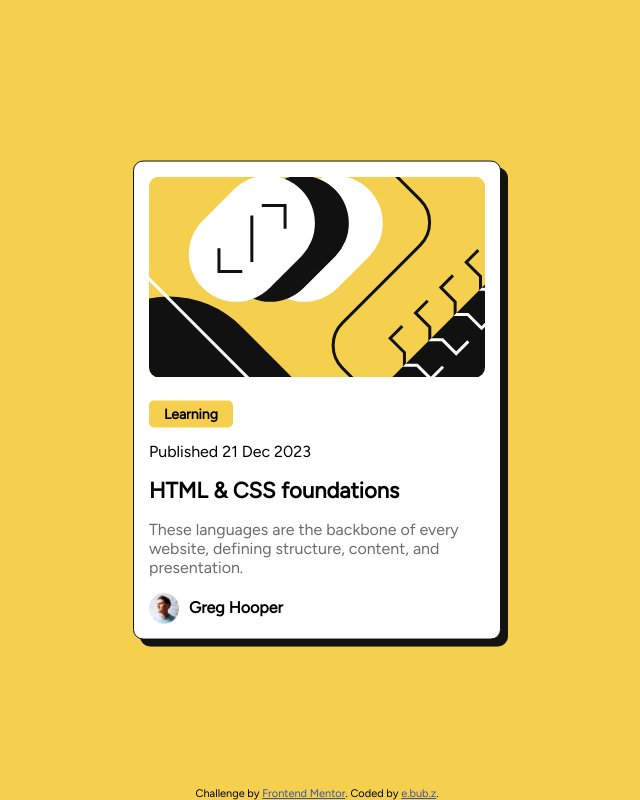
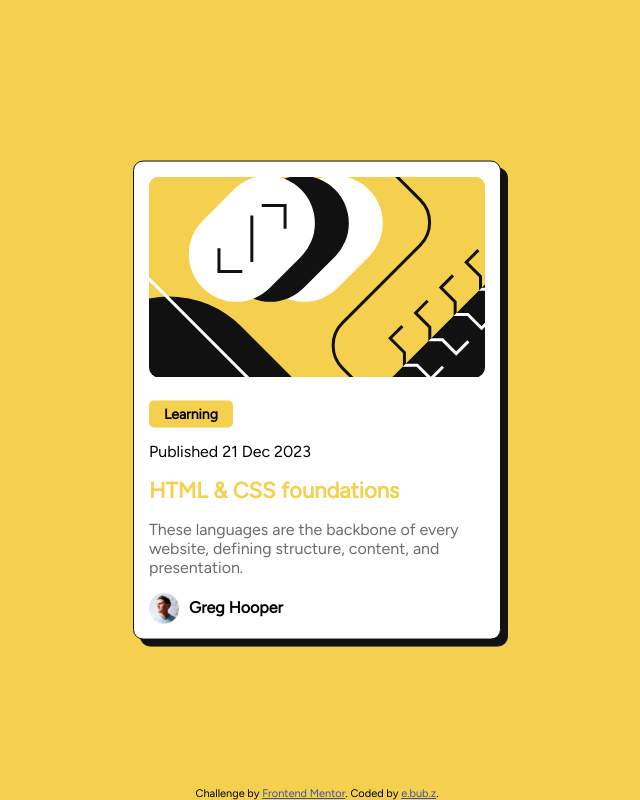
Before and after one commit to ebubz-dev/blog-preview-card, a plain HTML site: page index.html in a window 1280 px wide. In both pictures the pointer is over the element "HTML & CSS foundations". Shown: the whole page, without its empty margins (323-963 px from the left). Drawn offline with Linux system fonts and the light colour scheme.

Commit message:
readme.md

```diff
--- a/style.css
+++ b/style.css
@@ -47,8 +47,11 @@ body {
 }
 .h {
     font-size: 22px;
-    font-weight: 900;
+    font-weight: 1000;
     margin: 0;
+}
+.h:hover {
+    color: hsl(47, 88%, 63%);
 }
 .svg {
     border-radius: 10px;
```
Also changed, not shown: Screenshot1.png (added), Screenshot2.png (added), 1 other file.
